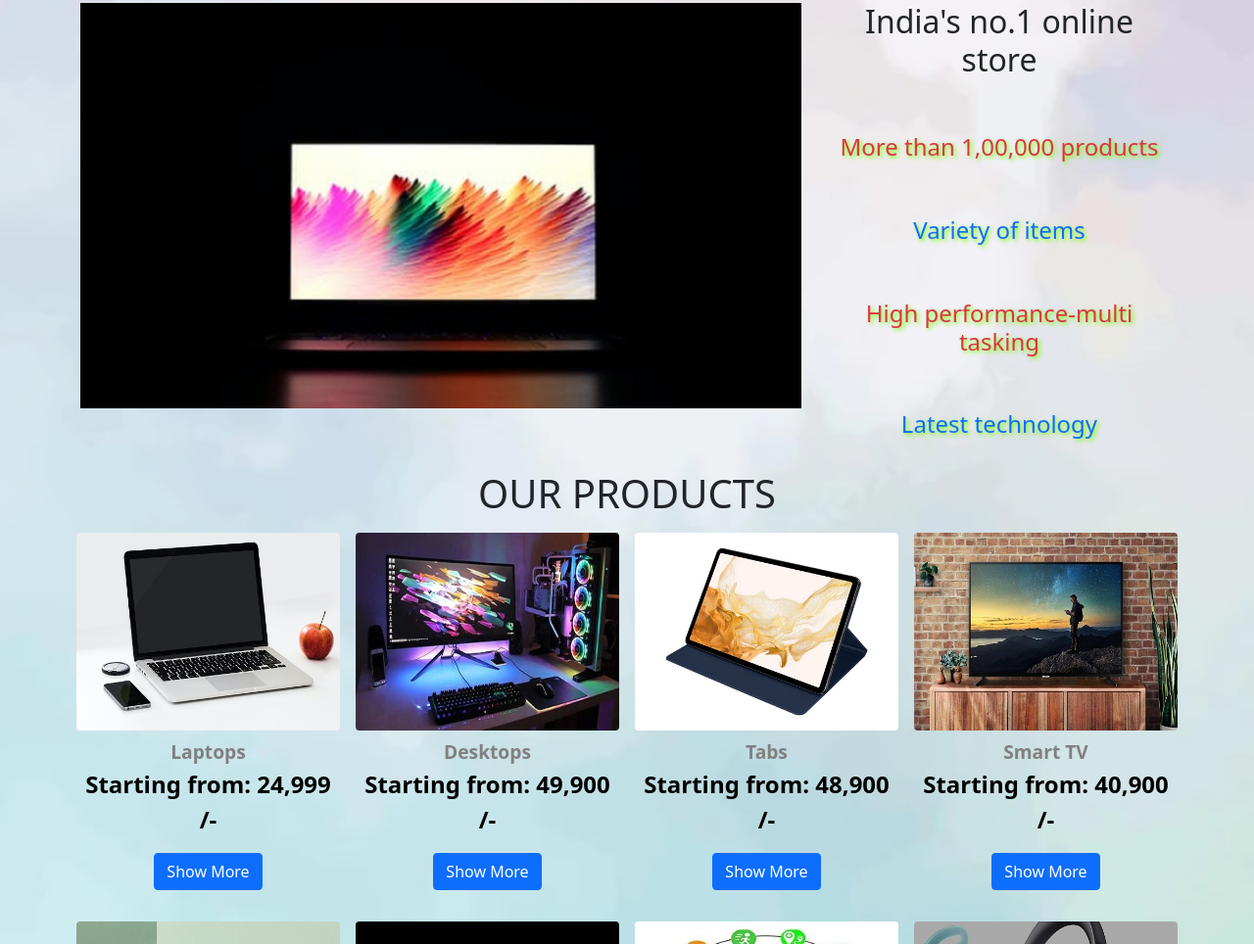
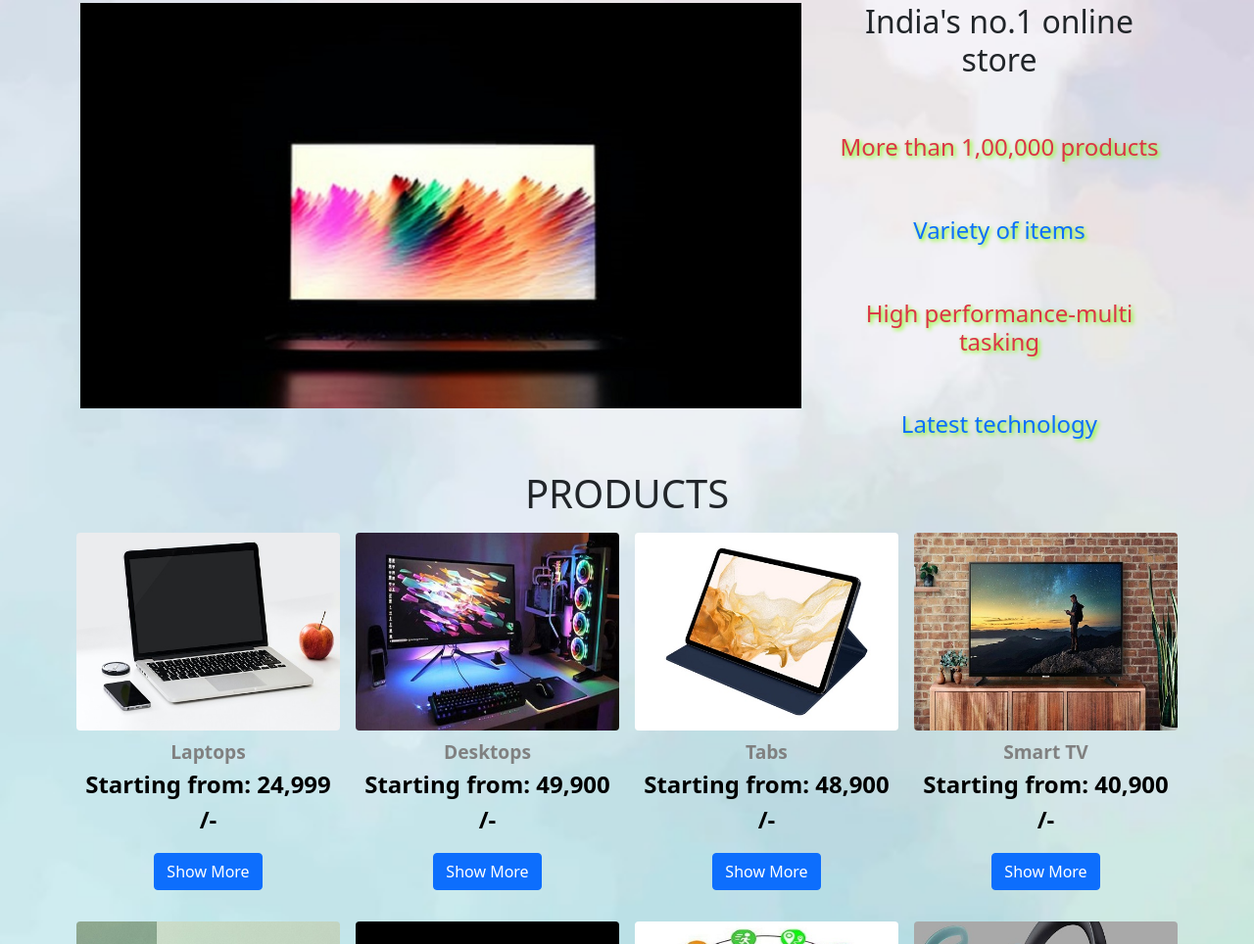
Before and after one commit to Tanuka-Mondal/ShopElectro, a plain HTML site: page index.html in a window 1280 px wide. Shown: the part 870-1834 px from the top of the page at 98% size. Drawn offline with nearby package versions, Linux system fonts and the light colour scheme.

Commit message:
Update index.html

```diff
--- a/index.html
+++ b/index.html
@@ -141,7 +141,7 @@
       <div class="container">
         <div class="row">
           <div class="col text-center">
-            <h1 id="products">OUR PRODUCTS</h1>
+            <h1 id="products">PRODUCTS</h1>
           </div>
         </div>
         <div class="row">
```
